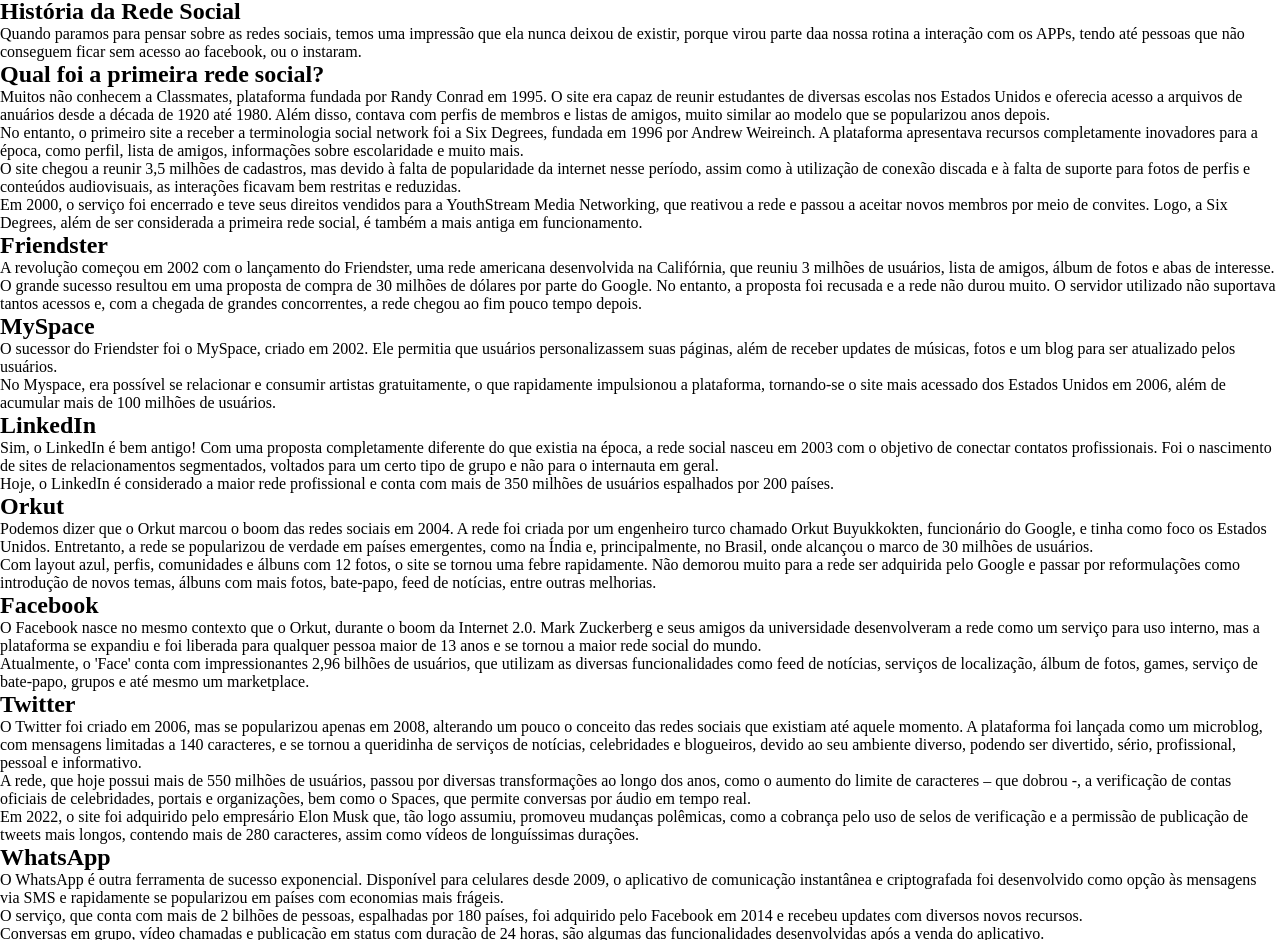
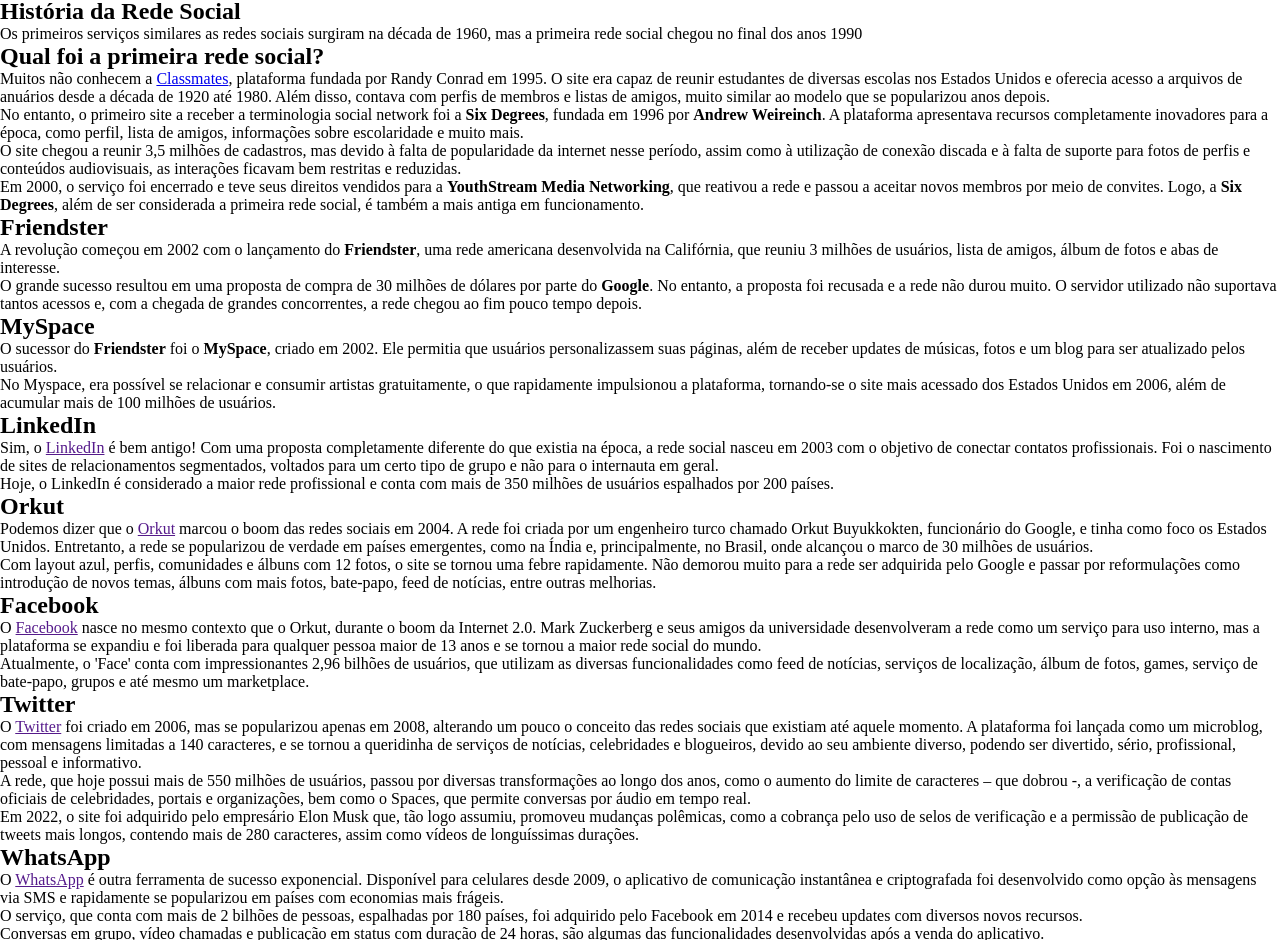
Before and after one commit to JoaoVitorBaumgartner/HTML-CSS-REPOSITORIO, a plain HTML site: page site-teste.html/site.html in a window 1280 px wide. Shown: the part 57-997 px from the top of the page. Drawn offline with Linux system fonts and the light colour scheme.

Commit message:
Nova atualização da história de redes sociais

```diff
--- a/site-teste.html/site.html
+++ b/site-teste.html/site.html
@@ -17,45 +17,46 @@
     <main>
         <article>
             <h1>História da Rede Social</h1>
-            <p>Quando paramos para pensar sobre as redes sociais, temos uma impressão que ela nunca deixou de existir, porque virou parte daa nossa rotina a interação com os APPs, tendo até pessoas que não conseguem ficar sem acesso ao facebook, ou o instaram.</p>
+            <p>Os primeiros serviços similares as redes sociais surgiram na década de 1960, mas a primeira rede social chegou no final dos anos 1990</p>
+
             <h2>Qual foi a primeira rede social?</h2>
-            <p>Muitos não conhecem a Classmates, plataforma fundada por Randy Conrad em 1995. O site era capaz de reunir estudantes de diversas escolas nos Estados Unidos e oferecia acesso a arquivos de anuários desde a década de 1920 até 1980. Além disso, contava com perfis de membros e listas de amigos, muito similar ao modelo que se popularizou anos depois.</p>
+            <p>Muitos não conhecem a <a href="https://www.classmates.com/" target="_blank">Classmates</a>, plataforma fundada por Randy Conrad em 1995. O site era capaz de reunir estudantes de diversas escolas nos Estados Unidos e oferecia acesso a arquivos de anuários desde a década de 1920 até 1980. Além disso, contava com perfis de membros e listas de amigos, muito similar ao modelo que se popularizou anos depois.</p>
 
-            <p>No entanto, o primeiro site a receber a terminologia social network foi a Six Degrees, fundada em 1996 por Andrew Weireinch. A plataforma apresentava recursos completamente inovadores para a época, como perfil, lista de amigos, informações sobre escolaridade e muito mais.</p>
+            <p>No entanto, o primeiro site a receber a terminologia social network foi a <strong>Six Degrees</strong>, fundada em 1996 por <strong>Andrew Weireinch</strong>. A plataforma apresentava recursos completamente inovadores para a época, como perfil, lista de amigos, informações sobre escolaridade e muito mais.</p>
 
             <p>O site chegou a reunir 3,5 milhões de cadastros, mas devido à falta de popularidade da internet nesse período, assim como à utilização de conexão discada e à falta de suporte para fotos de perfis e conteúdos audiovisuais, as interações ficavam bem restritas e reduzidas.</p>
 
-            <p>Em 2000, o serviço foi encerrado e teve seus direitos vendidos para a YouthStream Media Networking, que reativou a rede e passou a aceitar novos membros por meio de convites. Logo, a Six Degrees, além de ser considerada a primeira rede social, é também a mais antiga em funcionamento.</p>
+            <p>Em 2000, o serviço foi encerrado e teve seus direitos vendidos para a <strong>YouthStream Media Networking</strong>, que reativou a rede e passou a aceitar novos membros por meio de convites. Logo, a <strong>Six Degrees</strong>, além de ser considerada a primeira rede social, é também a mais antiga em funcionamento.</p>
 
             <h2>Friendster</h2>
-            <p>A revolução começou em 2002 com o lançamento do Friendster, uma rede americana desenvolvida na Califórnia, que reuniu 3 milhões de usuários, lista de amigos, álbum de fotos e abas de interesse.</p>
+            <p>A revolução começou em 2002 com o lançamento do <strong>Friendster</strong>, uma rede americana desenvolvida na Califórnia, que reuniu 3 milhões de usuários, lista de amigos, álbum de fotos e abas de interesse.</p>
 
-            <p>O grande sucesso resultou em uma proposta de compra de 30 milhões de dólares por parte do Google. No entanto, a proposta foi recusada e a rede não durou muito. O servidor utilizado não suportava tantos acessos e, com a chegada de grandes concorrentes, a rede chegou ao fim pouco tempo depois.</p>
+            <p>O grande sucesso resultou em uma proposta de compra de 30 milhões de dólares por parte do <strong>Google</strong>. No entanto, a proposta foi recusada e a rede não durou muito. O servidor utilizado não suportava tantos acessos e, com a chegada de grandes concorrentes, a rede chegou ao fim pouco tempo depois.</p>
 
             <h2>MySpace</h2>
-            <p>O sucessor do Friendster foi o MySpace, criado em 2002. Ele permitia que usuários personalizassem suas páginas, além de receber updates de músicas, fotos e um blog para ser atualizado pelos usuários.</p>
+            <p>O sucessor do <strong>Friendster</strong> foi o <strong>MySpace</strong>, criado em 2002. Ele permitia que usuários personalizassem suas páginas, além de receber updates de músicas, fotos e um blog para ser atualizado pelos usuários.</p>
 
             <p>No Myspace, era possível se relacionar e consumir artistas gratuitamente, o que rapidamente impulsionou a plataforma, tornando-se o site mais acessado dos Estados Unidos em 2006, além de acumular mais de 100 milhões de usuários.</p>
 
 
             <h2>LinkedIn</h2>
-            <p>Sim, o LinkedIn é bem antigo! Com uma proposta completamente diferente do que existia na época, a rede social nasceu em 2003 com o objetivo de conectar contatos profissionais. Foi o nascimento de sites de relacionamentos segmentados, voltados para um certo tipo de grupo e não para o internauta em geral.</p>
+            <p>Sim, o <a href="">LinkedIn</a> é bem antigo! Com uma proposta completamente diferente do que existia na época, a rede social nasceu em 2003 com o objetivo de conectar contatos profissionais. Foi o nascimento de sites de relacionamentos segmentados, voltados para um certo tipo de grupo e não para o internauta em geral.</p>
 
             <p>Hoje, o LinkedIn é considerado a maior rede profissional e conta com mais de 350 milhões de usuários espalhados por 200 países.</p>
 
             <h2>Orkut</h2>
-            <p>Podemos dizer que o Orkut marcou o boom das redes sociais em 2004. A rede foi criada por um engenheiro turco chamado Orkut Buyukkokten, funcionário do Google, e tinha como foco os Estados Unidos. Entretanto, a rede se popularizou de verdade em países emergentes, como na Índia e, principalmente, no Brasil, onde alcançou o marco de 30 milhões de usuários.</p>
+            <p>Podemos dizer que o <a href="">Orkut</a> marcou o boom das redes sociais em 2004. A rede foi criada por um engenheiro turco chamado Orkut Buyukkokten, funcionário do Google, e tinha como foco os Estados Unidos. Entretanto, a rede se popularizou de verdade em países emergentes, como na Índia e, principalmente, no Brasil, onde alcançou o marco de 30 milhões de usuários.</p>
 
             <p>Com layout azul, perfis, comunidades e álbuns com 12 fotos, o site se tornou uma febre rapidamente. Não demorou muito para a rede ser adquirida pelo Google e passar por reformulações como introdução de novos temas, álbuns com mais fotos, bate-papo, feed de notícias, entre outras melhorias.</p>
 
             <h2>Facebook</h2>
-            <p>O Facebook nasce no mesmo contexto que o Orkut, durante o boom da Internet 2.0. Mark Zuckerberg e seus amigos da universidade desenvolveram a rede como um serviço para uso interno, mas a plataforma se expandiu e foi liberada para qualquer pessoa maior de 13 anos e se tornou a maior rede social do mundo.</p>
+            <p>O <a href="">Facebook</a> nasce no mesmo contexto que o Orkut, durante o boom da Internet 2.0. Mark Zuckerberg e seus amigos da universidade desenvolveram a rede como um serviço para uso interno, mas a plataforma se expandiu e foi liberada para qualquer pessoa maior de 13 anos e se tornou a maior rede social do mundo.</p>
 
             <p>Atualmente, o 'Face' conta com impressionantes 2,96 bilhões de usuários, que utilizam as diversas funcionalidades como feed de notícias, serviços de localização, álbum de fotos, games, serviço de bate-papo, grupos e até mesmo um marketplace.</p>
 
 
             <h2>Twitter</h2>
-            <p>O Twitter foi criado em 2006, mas se popularizou apenas em 2008, alterando um pouco o conceito das redes sociais que existiam até aquele momento. A plataforma foi lançada como um microblog, com mensagens limitadas a 140 caracteres, e se tornou a queridinha de serviços de notícias, celebridades e blogueiros, devido ao seu ambiente diverso, podendo ser divertido, sério, profissional, pessoal e informativo.</p>
+            <p>O <a href="">Twitter</a> foi criado em 2006, mas se popularizou apenas em 2008, alterando um pouco o conceito das redes sociais que existiam até aquele momento. A plataforma foi lançada como um microblog, com mensagens limitadas a 140 caracteres, e se tornou a queridinha de serviços de notícias, celebridades e blogueiros, devido ao seu ambiente diverso, podendo ser divertido, sério, profissional, pessoal e informativo.</p>
 
             <p>A rede, que hoje possui mais de 550 milhões de usuários, passou por diversas transformações ao longo dos anos, como o aumento do limite de caracteres – que dobrou -, a verificação de contas oficiais de celebridades, portais e organizações, bem como o Spaces, que permite conversas por áudio em tempo real.</p>
 
@@ -63,20 +64,20 @@
 
 
             <h2>WhatsApp</h2>
-            <p>O WhatsApp é outra ferramenta de sucesso exponencial. Disponível para celulares desde 2009, o aplicativo de comunicação instantânea e criptografada foi desenvolvido como opção às mensagens via SMS e rapidamente se popularizou em países com economias mais frágeis.</p>
+            <p>O <a href="">WhatsApp</a> é outra ferramenta de sucesso exponencial. Disponível para celulares desde 2009, o aplicativo de comunicação instantânea e criptografada foi desenvolvido como opção às mensagens via SMS e rapidamente se popularizou em países com economias mais frágeis.</p>
 
             <p>O serviço, que conta com mais de 2 bilhões de pessoas, espalhadas por 180 países, foi adquirido pelo Facebook em 2014 e recebeu updates com diversos novos recursos.</p>
 
             <p>Conversas em grupo, vídeo chamadas e publicação em status com duração de 24 horas, são algumas das funcionalidades desenvolvidas após a venda do aplicativo.</p>
 
             <h2>Instagram</h2>
-            <p>O Instagram foi lançado em 2010 por um brasileiro e um americano. Kevin Systrom e Mike Krieger, ambos engenheiros de software, fundaram a rede visual onde os usuários podiam postar fotos com efeitos e filtros, além de seguir e interagir com diversos perfis por meio de comentários e curtidas.</p>
+            <p>O <a href="">Instagram</a> foi lançado em 2010 por um brasileiro e um americano. Kevin Systrom e Mike Krieger, ambos engenheiros de software, fundaram a rede visual onde os usuários podiam postar fotos com efeitos e filtros, além de seguir e interagir com diversos perfis por meio de comentários e curtidas.</p>
 
             <p>Assim como fez com o WhatsApp, o Facebook de Mark Zuckerberg comprou a rede social em 2012, pelo valor de 1 bilhão de dólares. De lá pra cá, a rede, que conta hoje com mais de 2 bilhões de usuários, lançou diversas novas funcionalidades, como publicações em formato carrossel com mais de uma foto, vídeos, stories curtos com duração de 24 horas e muito mais.</p>
 
 
             <h2>TikTok</h2>
-            <p>O TikTok nasceu na China, em 2014, com o nome de Musical.ly, sendo um aplicativo para pessoas dublarem músicas; um tempo depois, ele mudou de nome para alcançar novos mercados. Em 2019, a plataforma se popularizou e ganhou milhões de usuários, que passaram a utilizar os diversos recursos para publicação e edição de todos os tipos de vídeos.</p>
+            <p>O <a href="">TikTok</a> nasceu na China, em 2014, com o nome de Musical.ly, sendo um aplicativo para pessoas dublarem músicas; um tempo depois, ele mudou de nome para alcançar novos mercados. Em 2019, a plataforma se popularizou e ganhou milhões de usuários, que passaram a utilizar os diversos recursos para publicação e edição de todos os tipos de vídeos.</p>
 
             <p>Atualmente, o aplicativo já conta com mais de 1 bilhão de usuários e passou a incomodar outras redes, como o Instagram, que para rivalizar com a rede, lançou por sua vez o Reels, funcionalidade que também permite edição de vídeos curtos.</p>
 
```
